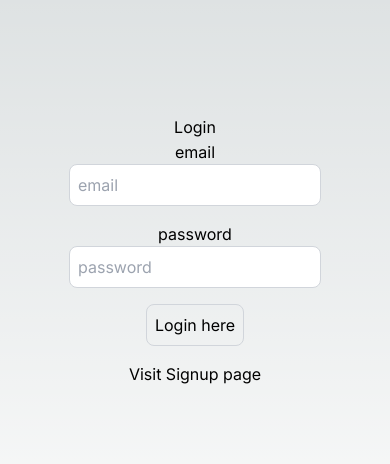
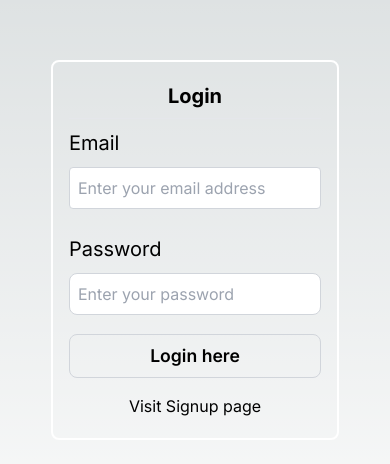
Before and after one commit to hiteshchoudhary/nextjs-fullstack-auth, a Next.js app: page /login in a window 390 px wide. Shown: the part 172-636 px from the top of the page. Built offline with nearby package versions, Linux system fonts and the light colour scheme.

Commit message:
made login page responsive in all kind of devices

```diff
--- a/src/app/login/page.tsx
+++ b/src/app/login/page.tsx
@@ -44,32 +44,34 @@ export default function LoginPage() {
     }, [user]);
 
     return (
-    <div className="flex flex-col items-center justify-center min-h-screen py-2">
-        <h1>{loading ? "Processing" : "Login"}</h1>
+    <div className="flex items-center justify-center min-h-screen py-2 px-2">
+        <div className="flex flex-col border-white border-[2px] min-w-fit w-[60%] max-w-[600px] px-4 py-5 rounded-lg">
+        <h1 className="font-bold text-xl text-center mb-2 md:text-2xl lg:text-3xl">{loading ? "Processing" : "Login"}</h1>
         <hr />
 
-        <label htmlFor="email">email</label>
+        <label htmlFor="email" className="text-xl my-[10px]">Email</label>
         <input
-        className="p-2 border border-gray-300 rounded-lg mb-4 focus:outline-none focus:border-gray-600 text-black"
+        className="p-2 border border-gray-300 rounded mb-4 focus:outline-none focus:border-gray-600 text-black"
             id="email"
             type="text"
             value={user.email}
             onChange={(e) => setUser({...user, email: e.target.value})}
-            placeholder="email"
+            placeholder="Enter your email address"
             />
-        <label htmlFor="password">password</label>
+        <label htmlFor="password" className="text-xl my-[10px]">Password</label>
         <input
         className="p-2 border border-gray-300 rounded-lg mb-4 focus:outline-none focus:border-gray-600 text-black"
             id="password"
             type="password"
             value={user.password}
             onChange={(e) => setUser({...user, password: e.target.value})}
-            placeholder="password"
+            placeholder="Enter your password"
             />
             <button
             onClick={onLogin}
-            className="p-2 border border-gray-300 rounded-lg mb-4 focus:outline-none focus:border-gray-600">Login here</button>
-            <Link href="/signup">Visit Signup page</Link>
+            className="p-2 border font-semibold mt-[3px] text-[1.1rem] border-gray-300 rounded-lg mb-4 focus:outline-none focus:border-gray-600">Login here</button>
+            <Link href="/signup" className="hover:underline text-center cursor-pointer">Visit Signup page</Link>
+        </div>
         </div>
     )
 
```
